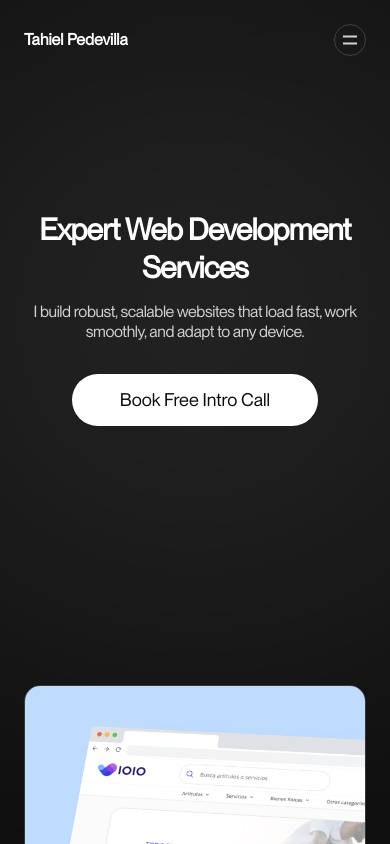
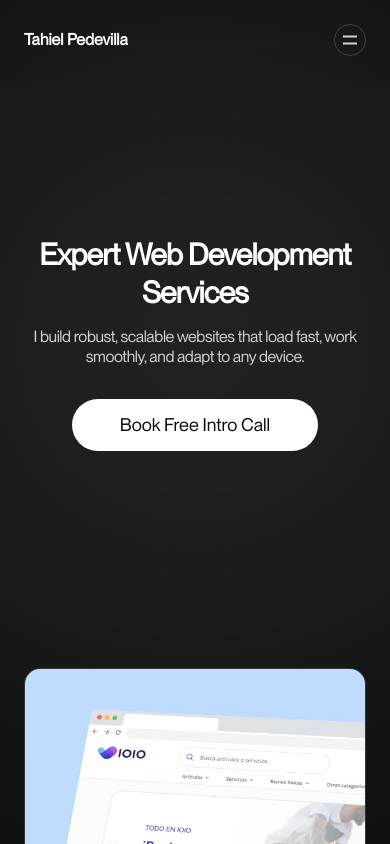
Before and after one commit to tahielpedevilla/tahielpedevilla.com, a Next.js app: page / in a window 390 px wide. Shown: the top 844 px of the page. Built offline with nearby package versions, Linux system fonts and the light colour scheme.

Commit message:
update hero section padding

```diff
--- a/app/page.jsx
+++ b/app/page.jsx
@@ -29,8 +29,8 @@ const projects = [
 	{
 		title: "Marqui & Arw",
 		link: "https://marqui-arw-boda.vercel.app/",
-		mobileImage: "/latte-mobile.png",
-		desktopImage: "/latte.png",
+		mobileImage: "/marqui-arw.webp",
+		desktopImage: "/marqui-arw.webp",
 		client: "Freelance",
 		date: "December 2023",
 	},
@@ -53,7 +53,7 @@ export default function Page() {
 		<main>
 			<section
 				id="home"
-				className="flex flex-col justify-center items-center py-[25vh] relative"
+				className="flex flex-col justify-center items-center pt-[28vh] pb-[20vh] md:pt-[30vh] md:pb-[25vh] relative"
 			>
 				<div className="flex flex-col justify-center items-center mx-auto container px-6 z-10">
 					<h1 className="font-bold text-3xl sm:text-4xl md:text-5xl lg:text-6xl xl:text-7xl tracking-tight leading-tight text-center">
```
Also changed, not shown: public/marqui-arw.webp (added).
